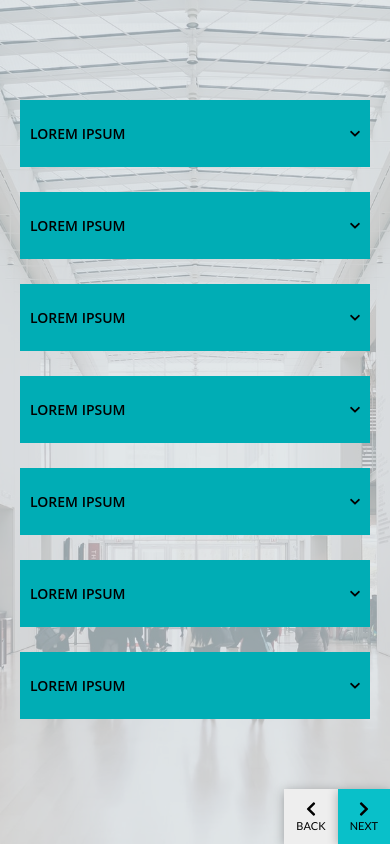
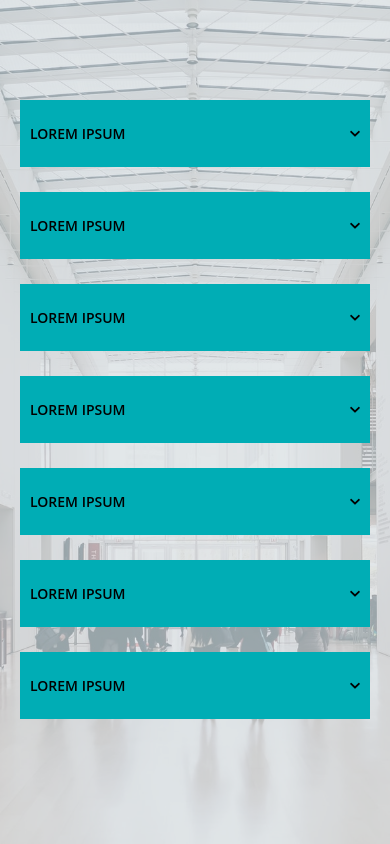
Before and after one commit to trinajoy/react-accordian-demo, a React (Create React App) app: page / in a window 390 px wide. Built offline with nearby package versions, Linux system fonts and the light colour scheme.

Commit message:
add styling for small screens

```diff
--- a/src/components/HomePage/HomePage.css
+++ b/src/components/HomePage/HomePage.css
@@ -37,6 +37,16 @@
 
   .accordian-container {
     margin: 20px;
-    width: 100%;
+  }
+
+  .home-bg {
+    display: flex;
+    flex-direction: column;
+    align-items: center;
+    justify-content: center;
+  }
+
+  .pagination-container {
+    display: none;
   }
 }
```
